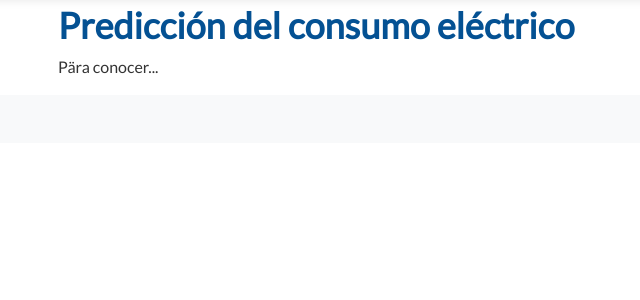
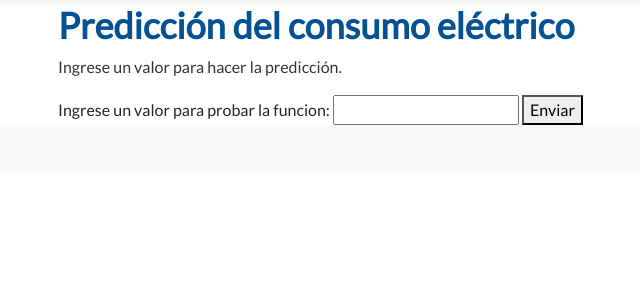
Before and after one commit to merlin-cba/ISPC-ciencia-de-datos-2023, a Flask app: page /predict in a window 1280 px wide. Shown: the part 92-392 px from the top of the page, without its empty margins (24-664 px from the left). Run offline with Flask 2, Linux system fonts and the light colour scheme.

Commit message:
Ejemplo - Menu prediccion

```diff
--- a/app.py
+++ b/app.py
@@ -32,13 +32,22 @@ def service():
     return render_template('pages/service.html', data=service)
 
 
-@app.route('/predict')
+@app.route('/predict', methods=['GET', 'POST'])
 def predict():
-    predict = {
-        'titulo': 'Predicción del consumo eléctrico', # Titulo de la pestaña
-        'descripcion': 'Pära conocer...',
-        }
-    return render_template('pages/predict.html', data=predict)
+    if request.method == 'POST':
+        input_number = int(request.form['input-number']) # Obtener el valor del formulario
+        result = prediccion(input_number) # función de prediccion
+        return str(result)
+
+    return render_template('pages/predict.html', data={
+        'titulo': 'Predicción del consumo eléctrico',
+        'descripcion': 'Ingrese un valor para hacer la predicción.'
+    })
+
+# Función de predicción de ejemplo
+def prediccion(valor):
+    return valor * 2
+
 
 @app.route('/train')
 def train():
--- a/templates/pages/predict.html
+++ b/templates/pages/predict.html
@@ -6,4 +6,31 @@
 <h1>{{ data.titulo }}</h1>
 <p>{{ data.descripcion }}</p>
 
+<form id="my-form" method="POST">
+    <label for="input-number">Ingrese un valor para probar la funcion:</label>
+    <input type="number" name="input-number" id="input-number">
+    <button type="submit" id="submit-btn">Enviar</button>
+</form>
+
+<div id="result-container"></div>
+
+<!-- Agregar script de AJAX con jQuery -->
+<script type="text/javascript">
+  $(document).ready(function() {
+    $('form').submit(function(event) {
+      event.preventDefault(); // Prevenir envío por defecto
+      $.ajax({
+        type: 'POST',
+        url: '{{ url_for("predict") }}', // URL de Flask
+        data: $('form').serialize(), // Datos del formulario
+        success: function(response) { // Función en caso de éxito
+          $('#result-container').html(response); // Mostrar respuesta en el contenedor
+        },
+        error: function(error) { // Función en caso de error
+          console.log(error);
+        }
+      });
+    });
+  });
+</script>
 {% endblock %}
```
